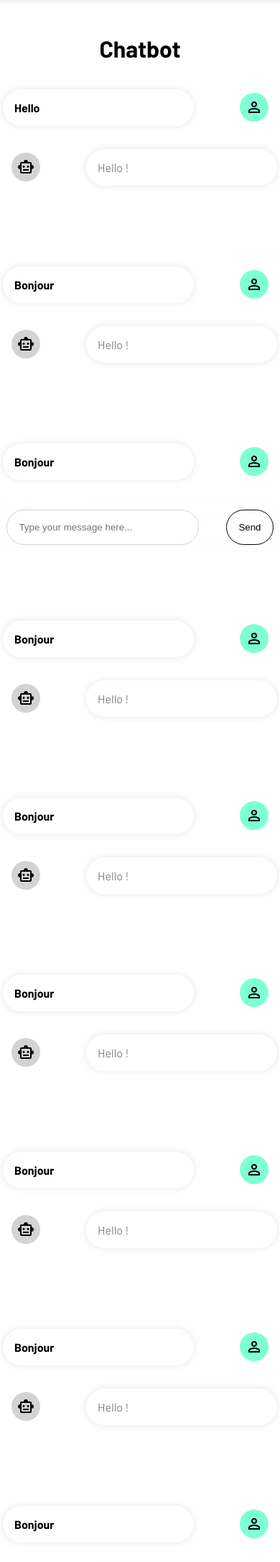
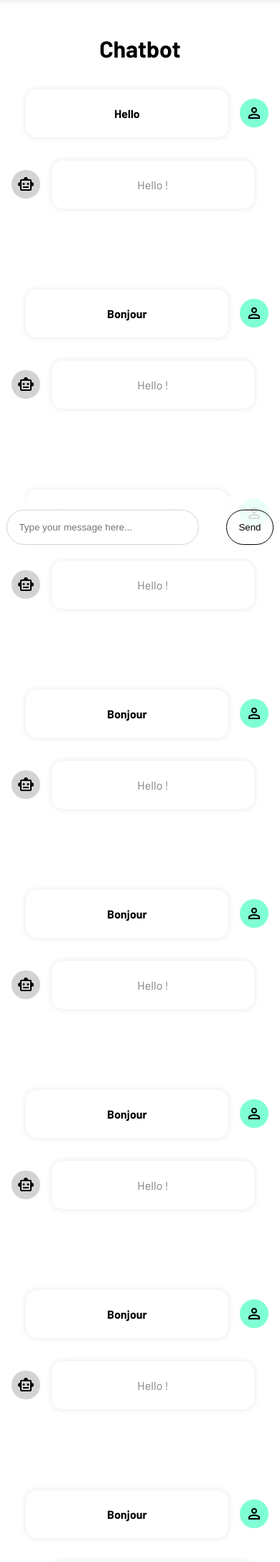
Before and after one commit to JonathanMbaya/app-django-multilang, a Django app: page /fr/chatbot/ in a window 390 px wide. Shown: the part 69-2239 px from the top of the page at 72% size. Run offline with Django 5.2, Linux system fonts and the light colour scheme; data comes from the database, SQL or seed files in the repository.

Commit message:
Responsive design mobile

```diff
--- a/main/templates/main/chatbot.html
+++ b/main/templates/main/chatbot.html
@@ -60,25 +60,27 @@
         .user-message {
             display: flex;
             align-items: center;
+            justify-content: center;
             font-weight: bold;
             background-color: white;
             box-shadow: 0 0 10px rgba(0, 0, 0, 0.1);
-            padding: 1rem;
-            margin-right: 4rem;
+            padding: 1.5rem;
+            margin-right: 1rem;
             width: 60%;
-            border-radius: 2rem;
+            border-radius: 1rem;
         }
         .bot-message {
             display: flex;
+            justify-content: center;
             align-items: center;
             margin-left: 20px;
             color: gray;
             background-color: white;
             box-shadow: 0 0 10px rgba(0, 0, 0, 0.1);
-            padding: 1rem;
-            margin-left: 4rem;
+            padding: 1.5rem;
+            margin-left: 1rem;
             width: 60%;
-            border-radius: 2rem;
+            border-radius: 1rem;
         }
         form {
             position: fixed;
```
